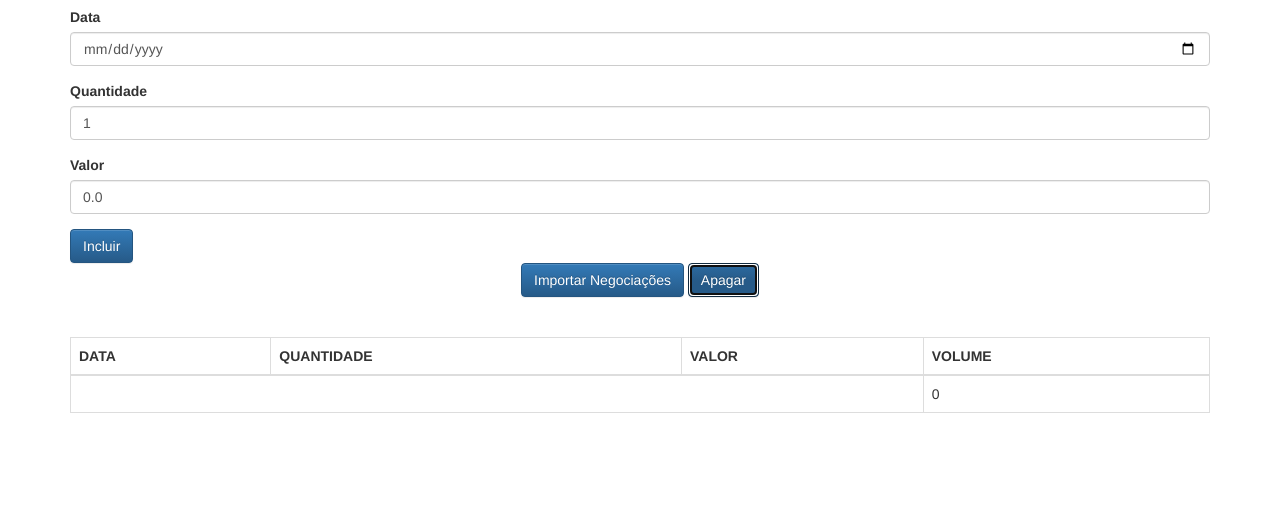
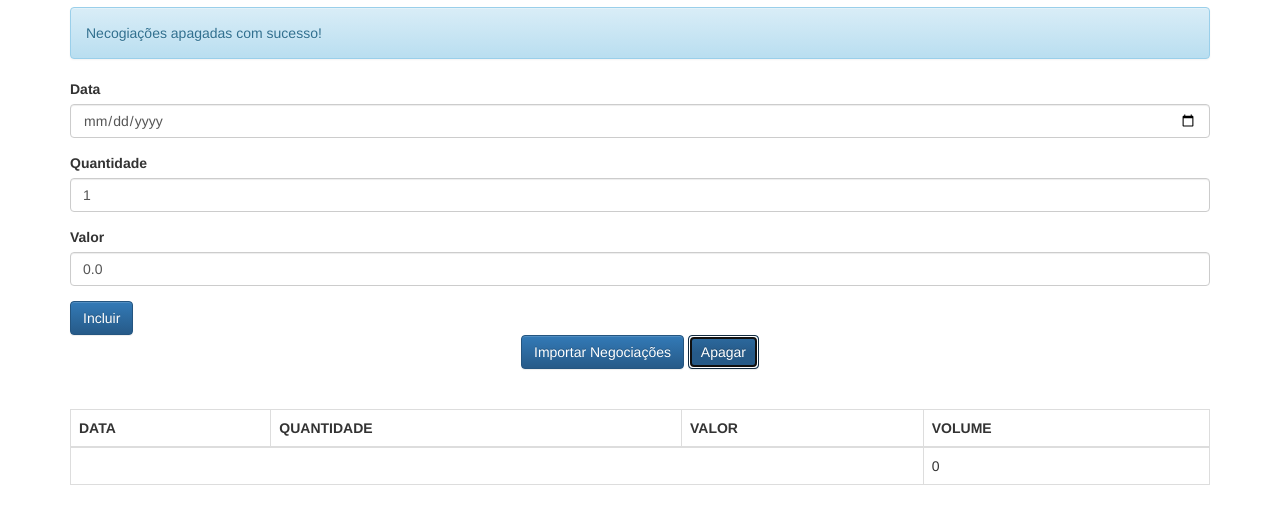
Before and after one commit to dronan/alura-js-avancado, a plain HTML site: page client/index.html in a window 1280 px wide. Both pictures are taken after a click on the button "Apagar". Shown: the part 63-586 px from the top of the page. Drawn offline with Linux system fonts and the light colour scheme.

Commit message:
inserindo metodo para zerar o array; inserindo funcionalidade de apagar

```diff
--- a/client/index.html
+++ b/client/index.html
@@ -35,7 +35,7 @@
         <button class="btn btn-primary text-center" type="button">
             Importar Negociações
         </button>
-        <button class="btn btn-primary text-center" type="button">
+        <button onclick="negociacaoController.apaga()" class="btn btn-primary text-center" type="button">
             Apagar
         </button>
     </div>
--- a/client/js/app/controllers/NegociacaoController.js
+++ b/client/js/app/controllers/NegociacaoController.js
@@ -36,6 +36,16 @@ class NegociacaoController {
 		//console.log(this._listaNegociacoes.negociacoes);
 	}
 
+	apaga() {
+
+		this._listaNegociacoes.esvazia();
+
+		this._negociacoesView.update(this._listaNegociacoes);
+
+		this._mensagem.texto = "Necogiações apagadas com sucesso!";
+		this._mensagemView.update(this._mensagem);
+	}
+
 	_criaNegociacao() {
 		return new Negociacao(
 					DateHelper.textoParaData(this._inputData.value),
--- a/client/js/app/models/ListaNegociacoes.js
+++ b/client/js/app/models/ListaNegociacoes.js
@@ -14,4 +14,9 @@ class ListaNegociacoes {
 		return [].concat(this._negociacoes); // o retorno e concatenacao de array, evita que um this._listaNegociacoes.negociacoes.push(this._criaNegociacao()); crie uma negociacao adicionando-a a lista, coisa que só o adiciona deve fazer, blindando a classe.
 	}
 
+	esvazia() {
+		this._negociacoes = [];
+	}
+
+
 }
```
